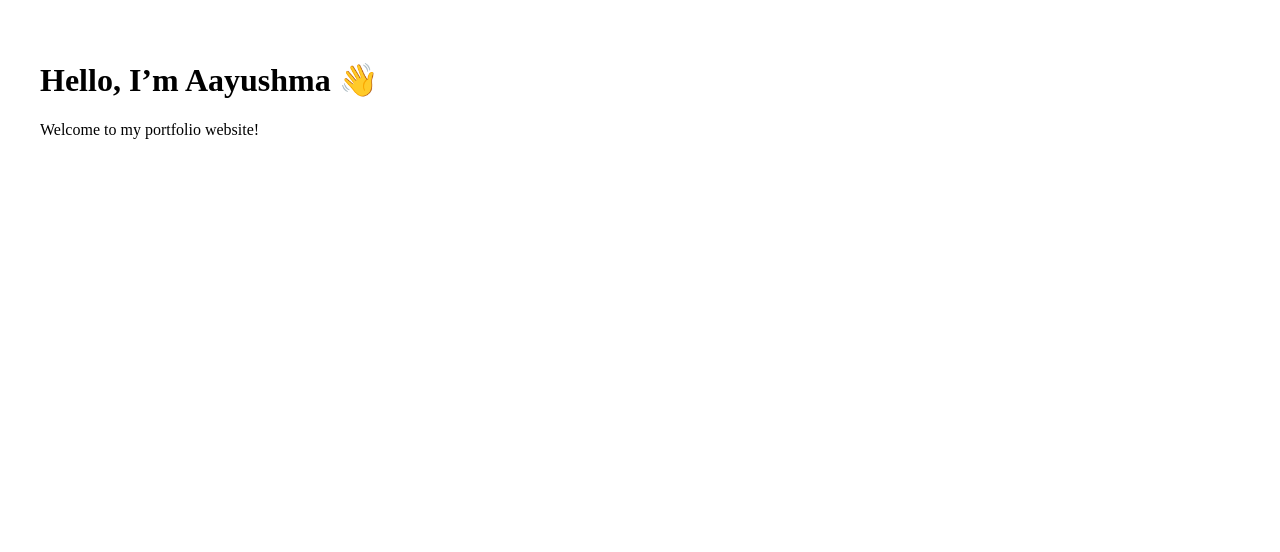
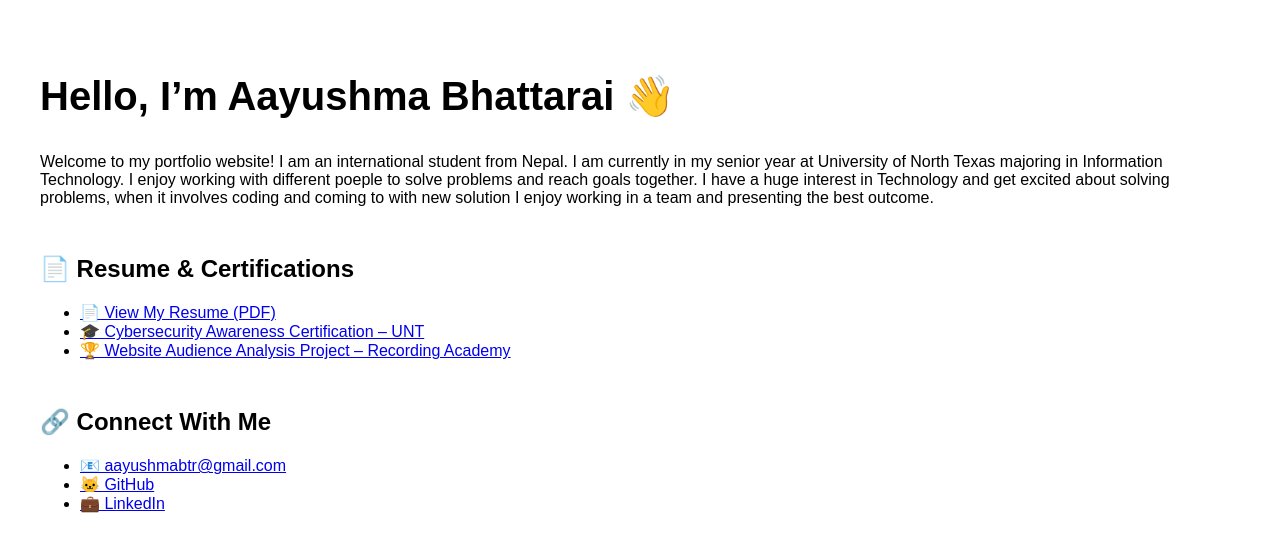
Before and after one commit to Aayushma78/aayushma-portfolio, a Next.js app: page / in a window 1280 px wide. Shown: the top 552 px of the page. Built offline with nearby package versions, Linux system fonts and the light colour scheme.

Commit message:
Added resume and certifications to homepage

```diff
--- a/pages/index.js
+++ b/pages/index.js
@@ -1,8 +1,55 @@
 export default function Home() {
   return (
-    <div style={{ padding: '2rem' }}>
-      <h1>Hello, I’m Aayushma 👋</h1>
-      <p>Welcome to my portfolio website!</p>
+    <div style={{ padding: '2rem', fontFamily: 'sans-serif' }}>
+      {/* Hero Section */}
+      <section style={{ marginBottom: '3rem' }}>
+        <h1 style={{ fontSize: '2.5rem', fontWeight: 'bold' }}>
+          Hello, I’m Aayushma Bhattarai 👋
+        </h1>
+        <p style={{ marginTop: '0.5rem' }}>Welcome to my portfolio website! I am an international student from Nepal. I am currently in my senior year at University of North Texas majoring in Information Technology. I enjoy working with different poeple to solve problems and reach goals together. I have a huge interest in Technology and get excited about solving problems, when it involves coding and coming to with new solution I enjoy working in a team and presenting the best outcome.  </p>
+      </section>
+
+      {/* Resume and Certifications Section */}
+      <section style={{ marginBottom: '3rem' }}>
+        <h2 style={{ fontSize: '1.5rem', fontWeight: 'bold' }}>📄 Resume & Certifications</h2>
+        <ul style={{ marginTop: '1rem' }}>
+          <li>
+            <a href='/files/Resume_aayuuu.pdf' target='_blank' rel='noopener noreferrer'>
+              📄 View My Resume (PDF)
+            </a>
+          </li>
+          <li>
+            <a href='/files/certification.pdf' target='_blank' rel='noopener noreferrer'>
+              🎓 Cybersecurity Awareness Certification – UNT
+            </a>
+          </li>
+          <li>
+            <a href='/files/cerificate.pdf' target='_blank' rel='noopener noreferrer'>
+              🏆 Website Audience Analysis Project – Recording Academy
+            </a>
+          </li>
+        </ul>
+      </section>
+
+      {/* Contact Section */}
+      <section>
+        <h2 style={{ fontSize: '1.5rem', fontWeight: 'bold' }}>🔗 Connect With Me</h2>
+        <ul style={{ marginTop: '1rem' }}>
+          <li>
+            <a href='mailto:aayushmabtr@gmail.com'>📧 aayushmabtr@gmail.com</a>
+          </li>
+          <li>
+            <a href='https://github.com/Aayushma78' target='_blank' rel='noopener noreferrer'>
+              🐱 GitHub
+            </a>
+          </li>
+          <li>
+            <a href='https://www.linkedin.com/in/aayushma-bhattarai/' target='_blank' rel='noopener noreferrer'>
+              💼 LinkedIn
+            </a>
+          </li>
+        </ul>
+      </section>
     </div>
   );
 }
```
